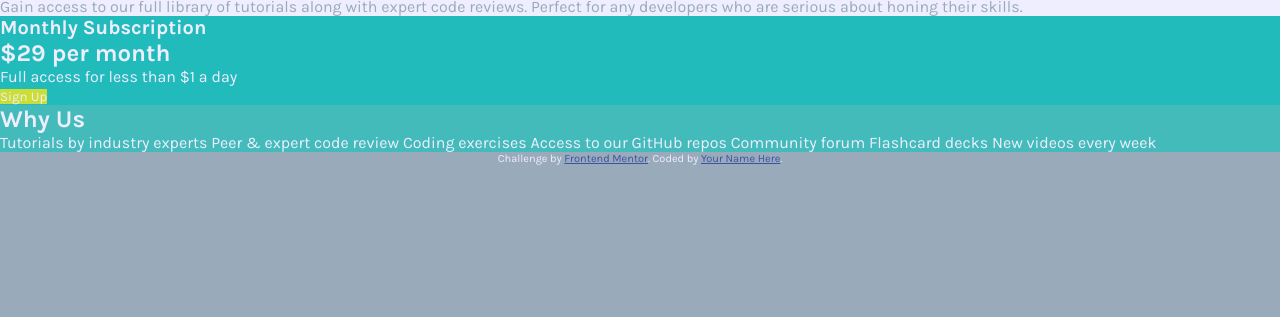
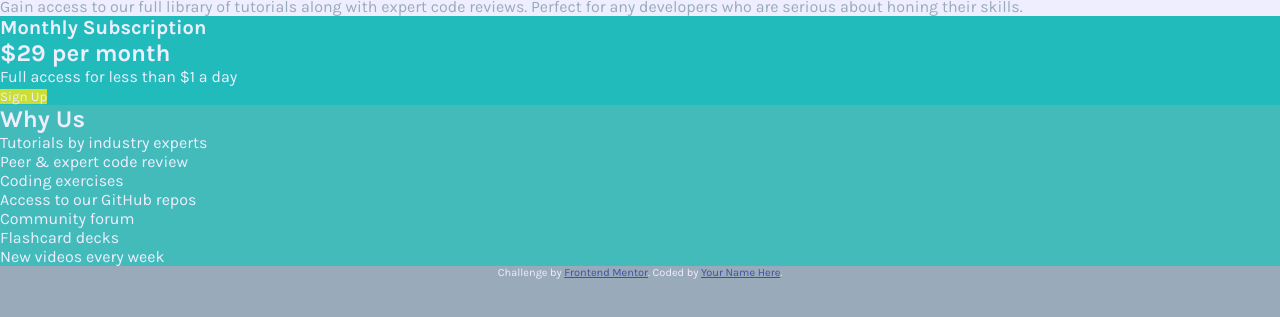
Before and after one commit to BrunoSilvaFaria/single-price-component-master, a plain HTML site: page index.html in a window 1280 px wide. Shown: the part 59-376 px from the top of the page. Drawn offline with Linux system fonts and the light colour scheme.

Commit message:
Adição de tags e classes

```diff
--- a/index.html
+++ b/index.html
@@ -20,6 +20,7 @@
 <body>
   <main>
     <section class="header__conteiner">
+      <div class="section section__header">
         <h1 class="header__titulo">
           Join our community
         </h1>
@@ -32,11 +33,13 @@
           Gain access to our full library of tutorials along with expert code reviews.
           Perfect for any developers who are serious about honing their skills.
         </p>
+      </div>
     </section>
 
 
     <div class="cards__conteiner">
     <section class="card--plano">
+      <div class="section section__card--plano">
         <h1 class="card--plano__titulo">
           Monthly Subscription
         </h1>
@@ -46,19 +49,24 @@
         </h2>
         <p class="card--plano__paragrafo">Full access for less than $1 a day</p>
         <button type="button" name="button" class="card--plano__button">Sign Up</button>
+      </div>
       </section>
 
       <section class="card__info">
+        <div class="section section__card__info">
         <h1 class="card__info__titulo">Why Us</h1>
-        <p class="card__info__paragrafo">
-          Tutorials by industry experts
-          Peer &amp; expert code review
-          Coding exercises
-          Access to our GitHub repos
-          Community forum
-          Flashcard decks
-          New videos every week
-        </p>
+        <div class="card__info__lista">
+          <ul>
+            <li>Tutorials by industry experts</li>
+            <li>Peer &amp; expert code review</li>
+            <li>Coding exercises</li>
+            <li>Access to our GitHub repos</li>
+            <li>Community forum</li>
+            <li>Flashcard decks</li>
+            <li>New videos every week</li>
+          </ul>
+        </div>
+      </div>
       </section>
     </div>
   </main>
```
Lines whose indentation alone changed are shown as unchanged.
